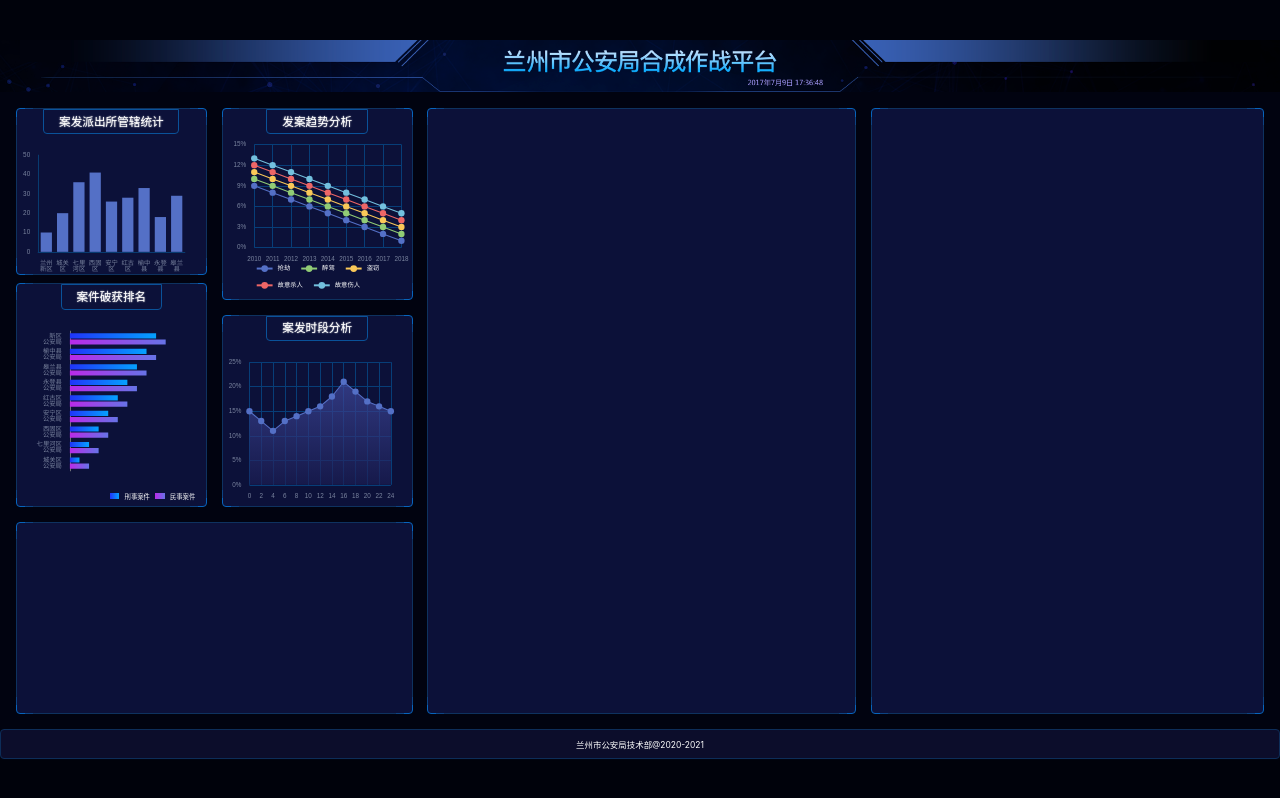
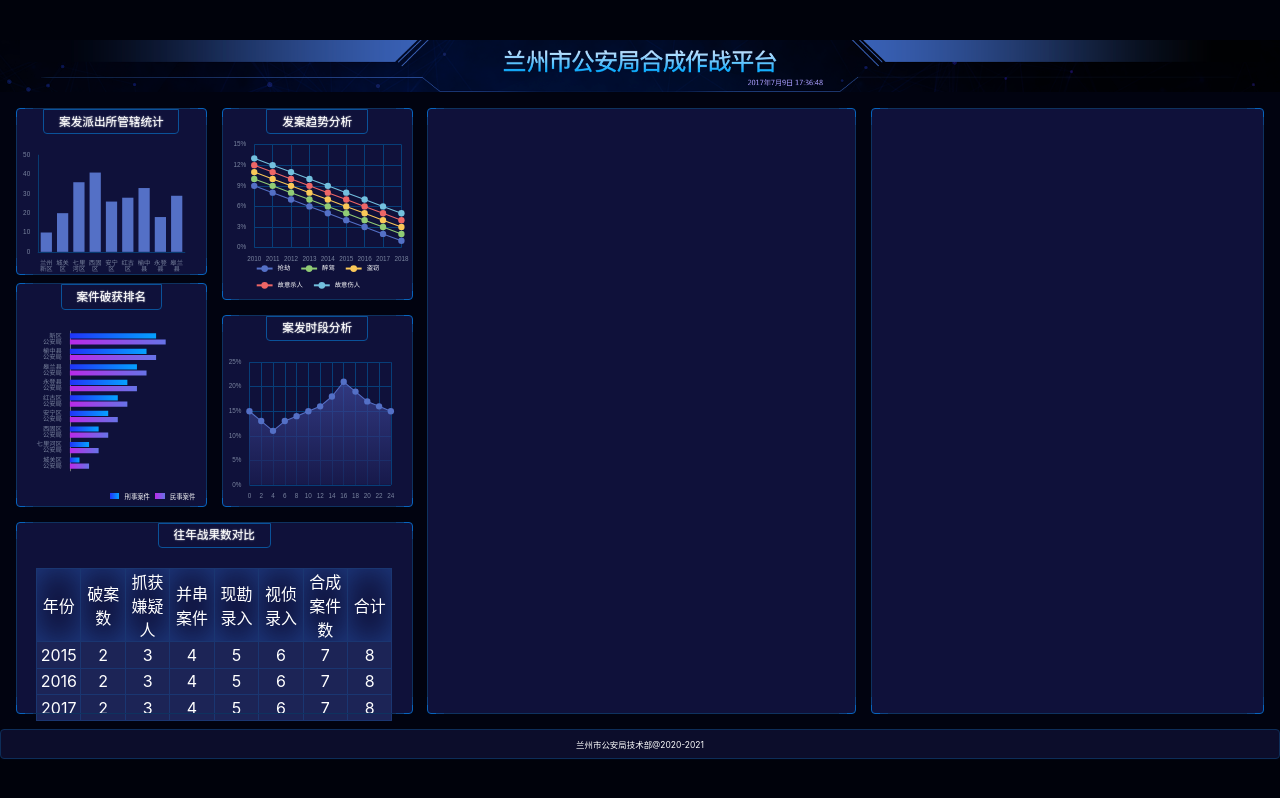
Before and after one commit to WangXiaoyugg/big-screen-demo, a React (Vite) app: page /#/ in a window 1280 px wide. Built offline with nearby package versions, Linux system fonts and the light colour scheme.

Commit message:
feat: add Chart5

```diff
--- /dev/null
+++ b/src/components/chart-5.tsx
@@ -0,0 +1,30 @@
+import React from 'react'
+
+const Chart5 = () => {
+  return (
+    <div className="battle-results">
+       <h2>往年战果数对比</h2>
+      <table>
+        <thead>
+        <tr>
+          <th>年份</th><th>破案数</th><th>抓获嫌疑人</th><th>并串案件</th><th>现勘录入</th>
+          <th>视侦录入</th><th>合成案件数</th><th>合计</th>
+        </tr>
+        </thead>
+        <tbody>
+        <tr>
+          <td>2015</td><td>2</td><td>3</td><td>4</td><td>5</td><td>6</td><td>7</td><td>8</td>
+        </tr>
+        <tr>
+          <td>2016</td><td>2</td><td>3</td><td>4</td><td>5</td><td>6</td><td>7</td><td>8</td>
+        </tr>
+        <tr>
+          <td>2017</td><td>2</td><td>3</td><td>4</td><td>5</td><td>6</td><td>7</td><td>8</td>
+        </tr>
+        </tbody>
+      </table>
+    </div>
+  )
+}
+
+export default Chart5
--- a/src/pages/home.scss
+++ b/src/pages/home.scss
@@ -39,7 +39,7 @@
     .bordered {
       border: 1px solid #0764bc;
       border-radius: 4px;
-      background: #0c1139;
+      background: #0f113a;
       position: relative;
       &::before {
         content: '';
@@ -82,7 +82,8 @@
       grid-area: box5;
     }
 
-    .jurisdiction-statistic, .cracked-rank, .case-trend, .case-time  {
+    .jurisdiction-statistic, .cracked-rank,
+    .case-trend, .case-time, .battle-results{
       height: px(315);
       display: flex;
       flex-direction: column;
@@ -130,5 +131,28 @@
     .case-trend, .case-time  {
       height: px(363);
     }
+    .battle-results {
+      > table {
+        margin-top: px(38);
+        border-collapse: collapse;
+        th, td {
+          border: 1px solid #1a3671;
+        }
+        thead {
+          th {
+            height: px(70);
+            box-shadow: inset 0 0 px(60) 0 #1f3d85;
+          }
+        }
+        tbody {
+          td {
+            text-align: center;
+            height: px(50);
+            width: px(84);
+            background: #1c2456;
+          }
+        }
+      }
+    }
   }
 }
--- a/src/pages/home.tsx
+++ b/src/pages/home.tsx
@@ -5,6 +5,7 @@
 import Chart2 from '../components/chart-2'
 import Chart3 from '../components/chart-3'
 import Chart4 from '../components/chart-4'
+import Chart5 from '../components/chart-5'
 
 
 export const Home = () => {
@@ -21,7 +22,9 @@
           <Chart3 />
           <Chart4 />
         </section>
-        <section className="bordered section3"></section>
+        <section className="bordered section3">
+          <Chart5/>
+        </section>
         <section className="bordered section4"></section>
         <section className="bordered section5"></section>
       </main>
```
